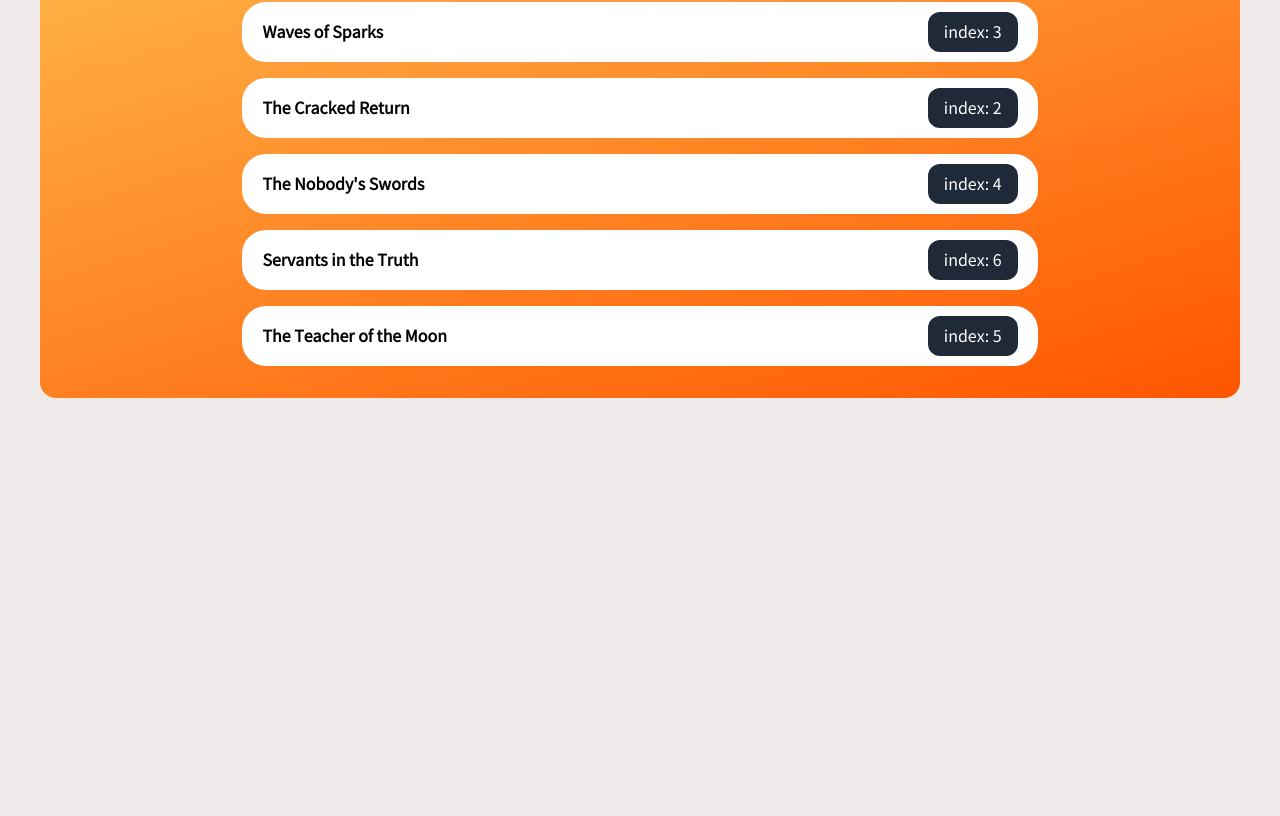
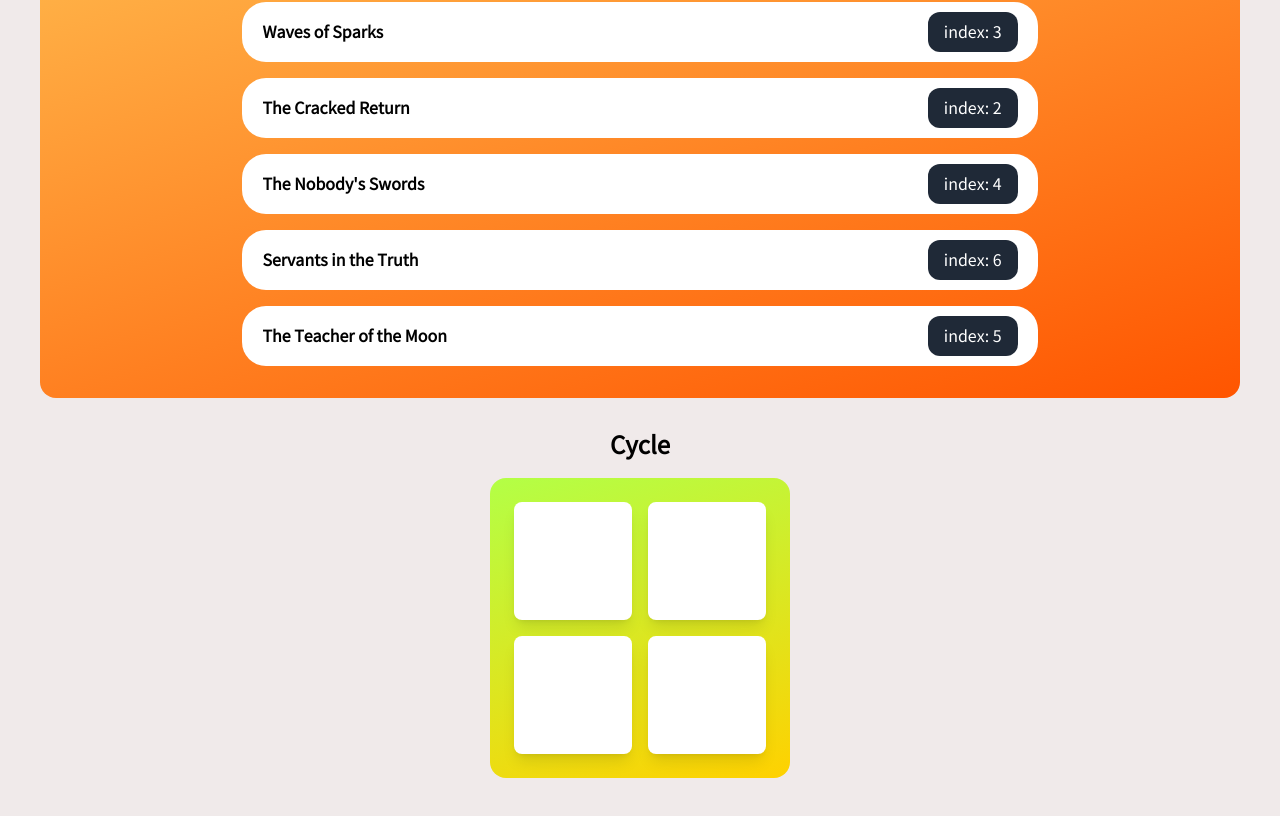
Before and after one commit to arkc1009/introduce, a Next.js app: page /layout in a window 1280 px wide. Shown: the part 910-1726 px from the top of the page. Before the commit the page ends 1408 px from the top, so only its background shows below. Built offline with nearby package versions, Linux system fonts and the light colour scheme.

Commit message:
Cycle Example

```diff
--- a/src/app/layout/page.tsx
+++ b/src/app/layout/page.tsx
@@ -1,4 +1,5 @@
 import CircleWave from '@/components/Effects/CircleWave';
+import Cycle from '@/components/Layouts/Cycle';
 import Gallery from '@/components/Layouts/Gallery';
 import SortList from '@/components/Layouts/SortList';
 
@@ -14,6 +15,11 @@ export default function LayoutPage() {
         <h1 className="font-extrabold text-2xl mb-4">Sort List</h1>
         <SortList />
       </section>
+
+      <section className="w-full text-center flex flex-col items-center">
+        <h1 className="font-extrabold text-2xl mb-4">Cycle</h1>
+        <Cycle />
+      </section>
     </div>
   );
 }
--- /dev/null
+++ b/src/components/Layouts/Cycle.tsx
@@ -0,0 +1,32 @@
+'use client';
+
+import { motion, useCycle } from 'framer-motion';
+
+const item1 = [1, 2, 4, 3];
+const item2 = [4, 1, 3, 2];
+const item3 = [3, 4, 2, 1];
+const item4 = [2, 3, 1, 4];
+
+function Cycle() {
+  const [items, cycleItems] = useCycle(item1, item2, item3, item4);
+
+  return (
+    <motion.div
+      style={{
+        background: `linear-gradient(343deg, rgba(255,209,0,1) 0%, rgba(179,255,70,1) 100%)`,
+      }}
+      className="relative w-[300px] h-[300px] rounded-2xl p-6 grid grid-cols-2 gap-4"
+    >
+      {items.map((item, index) => (
+        <motion.div
+          key={item}
+          layout
+          className="bg-white rounded-lg cursor-pointer shadow-lg"
+          onTap={() => cycleItems()}
+        />
+      ))}
+    </motion.div>
+  );
+}
+
+export default Cycle;
```
